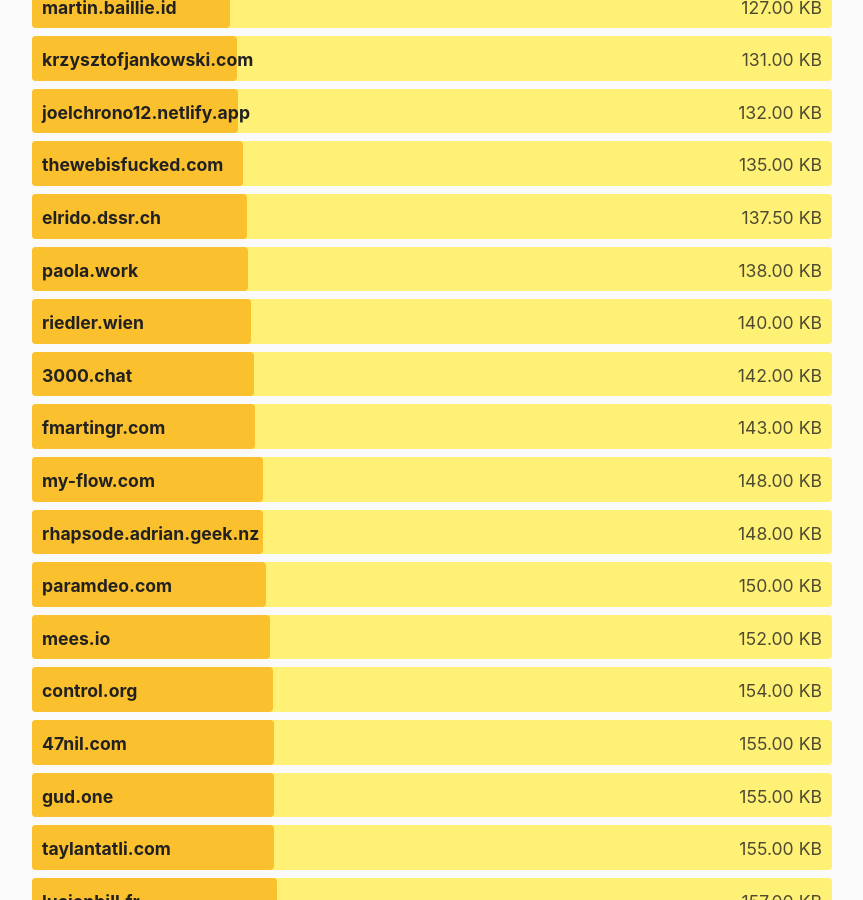
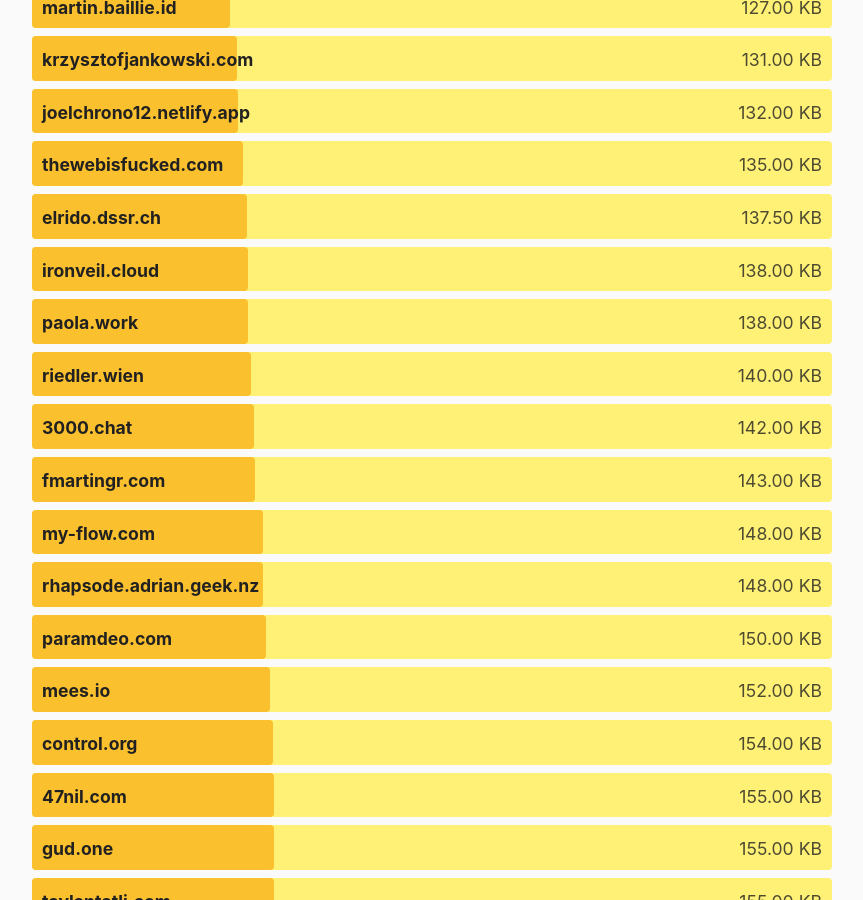
Before and after one commit to kevquirk/512kb.club, a Jekyll site: the page built from index.md, in a window 1280 px wide and 900 px high, scrolled down 16532 px. Shown: the whole window, without its empty margins (208-1071 px from the left). Built offline with Jekyll 4.4.1, drawn with Linux system fonts in a browser that asks for light colours.

Commit message:
Update sites.yml

```diff
--- a/_data/sites.yml
+++ b/_data/sites.yml
@@ -1043,6 +1043,11 @@
   size: 213.0
   last_checked: 2022-04-08
 
+- domain: ironveil.cloud
+  url: https://ironveil.cloud/
+  size: 138
+  last_checked: 2022-06-03
+
 - domain: jae.fi
   url: https://jae.fi/
   size: 54.1
```
